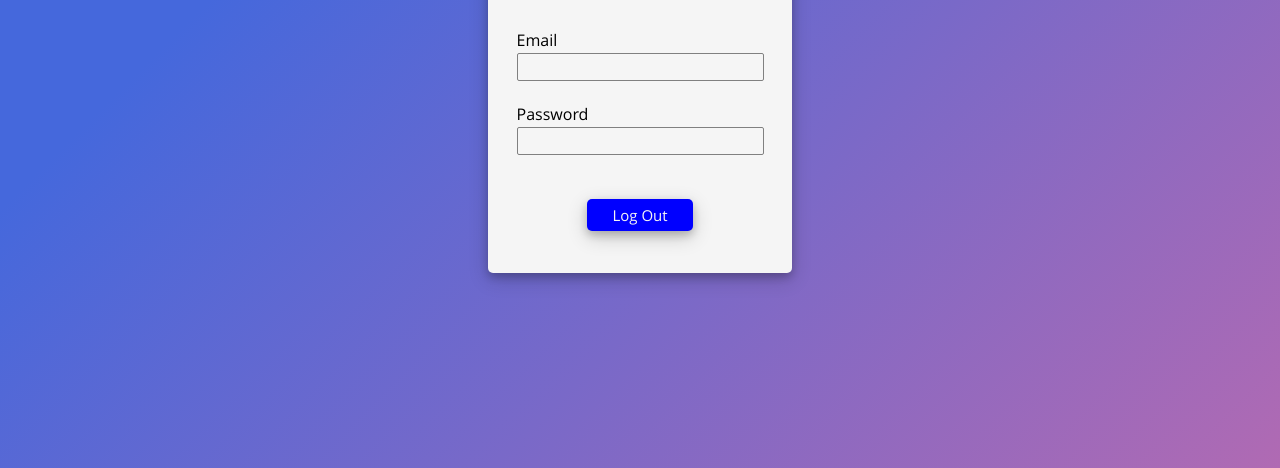
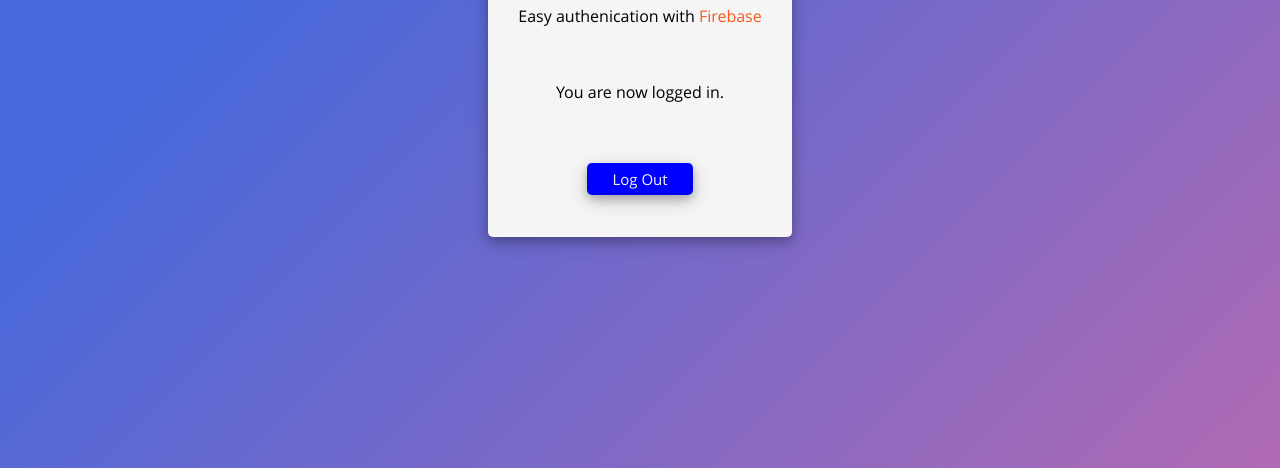
Before and after one commit to anton25360/js-auth, a plain HTML site: page account.html in a window 1280 px wide. Shown: the part 332-800 px from the top of the page. Drawn offline with Linux system fonts and the light colour scheme.

Commit message:
Added account info in account page

```diff
--- a/account.html
+++ b/account.html
@@ -17,20 +17,9 @@
 
         <form id="loginForm" onsubmit="loginFunction(event)">
 
-            <div class="inputContainer">
-                <label for="loginEmail">Email</label><br />
-                <input type="email" id="loginEmail" required>
-            </div>
+            <p id="emailTarget"></p>
+            <p>You are now logged in.</p>
 
-            <br />
-            <br />
-
-            <div class="inputContainer">
-                <label for="loginPassword">Password</label><br />
-                <input type="password" id="loginPassword" required>
-            </div>
-
-            <br />
             <br />
             <br />
 
```
